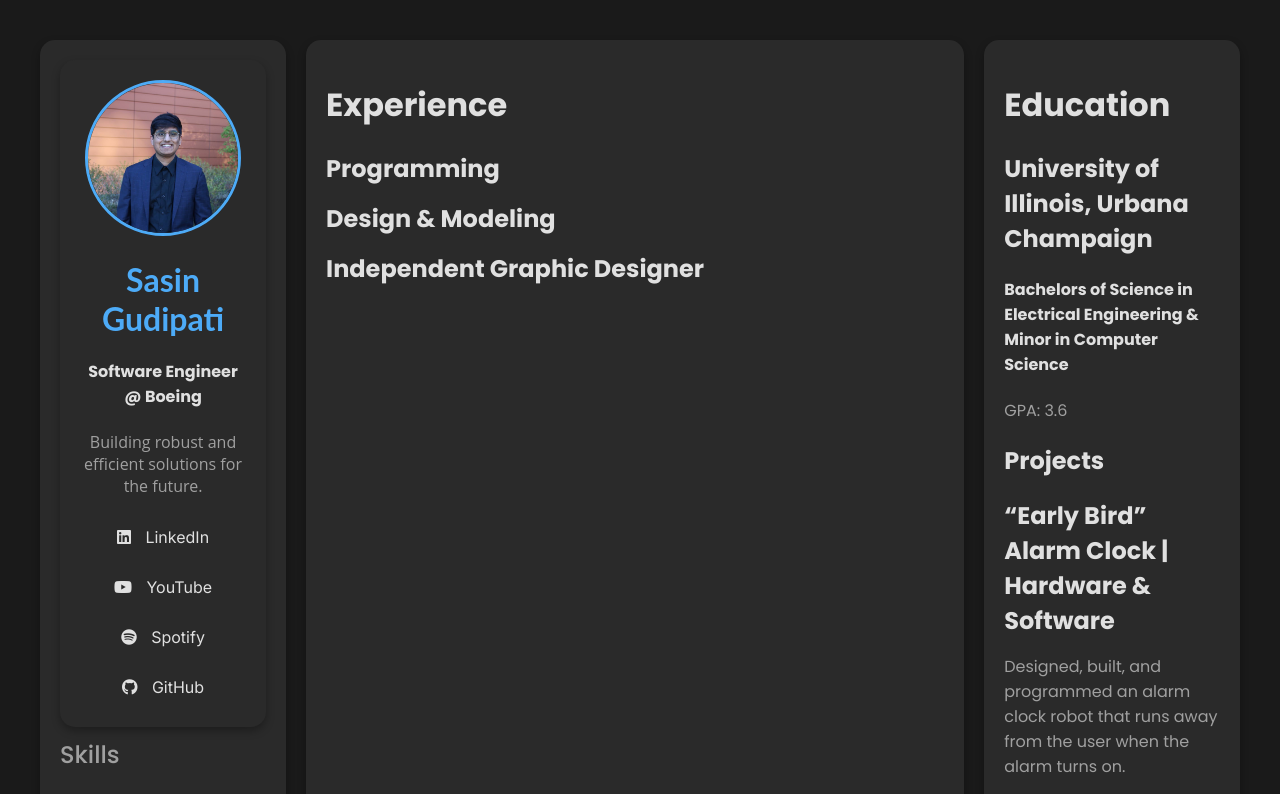
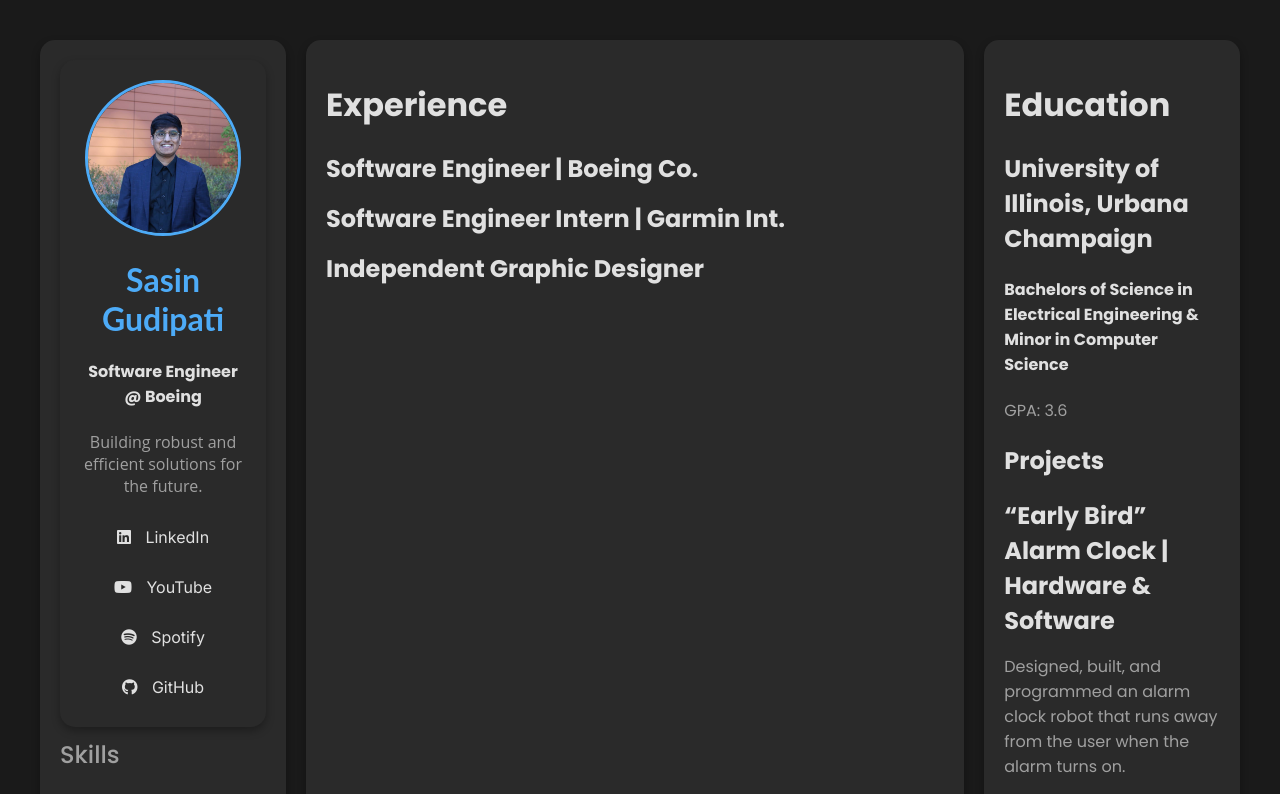
Before and after one commit to sasinkg/resume-website, a React (Create React App) app: page / in a window 1280 px wide. Shown: the top 794 px of the page. Built offline with nearby package versions, Linux system fonts and the light colour scheme.

Commit message:
Updated version v1.3.0 - added collapsable menu

```diff
--- a/src/components/Experience.js
+++ b/src/components/Experience.js
@@ -3,7 +3,7 @@ import { motion } from 'framer-motion';
 
 const Experience = () => {
   const categories = {
-    "Programming": [
+    "Software Engineer | Boeing Co.": [
       "Enhanced and redesigned various web-based JavaScript React.js (Javascript/Typescript) simulation apps by adding critical features such as a refresh to read simulation status, filtering development level simulations, error notifications, and many more features, ensuring seamless functionality and reliability.",
       "Implemented recursion based algorithms to optimize and automate simulation builds and efficiently use resources, cutting expenditure by 4%.",
       "Automated release of Java, C# and Python-based engineering applications using the Continuous Integration and Continuous Development (CI/CD) pipeline system to decrease the release process time from 2 days to 30 minutes.",
@@ -14,7 +14,7 @@ const Experience = () => {
       "Languages Used: Java, React.js, Node.js, JavaScript, C/C++, Python, Git"
 
     ],
-    "Design & Modeling": [
+    "Software Engineer Intern | Garmin Int.": [
       "Implemented and integrated the new Vulkan enabled IMG-BXS-4-64 Driver into the Garmin In-Flight Display 3 (GIFD-3).",
       "Developed driver code algorithms to match Vulkan graphics standards.",
       "Successfully addressed and resolved 1500 coverage holes, enhancing the quality and reliability of the system during the graphics transition from OpenGL to the Vulkan API for FAA Certification.",
```
